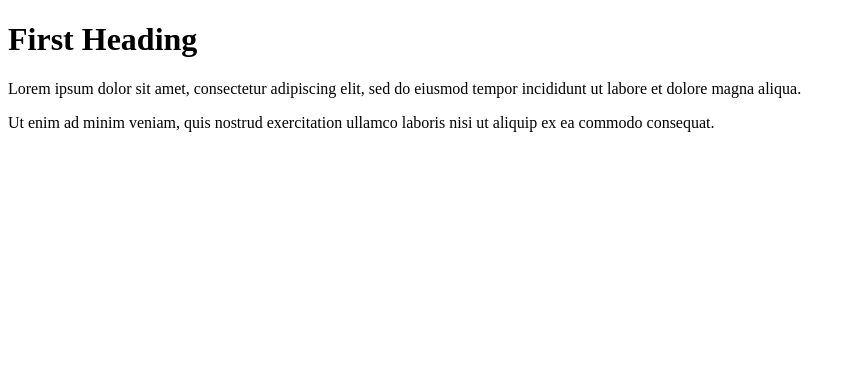
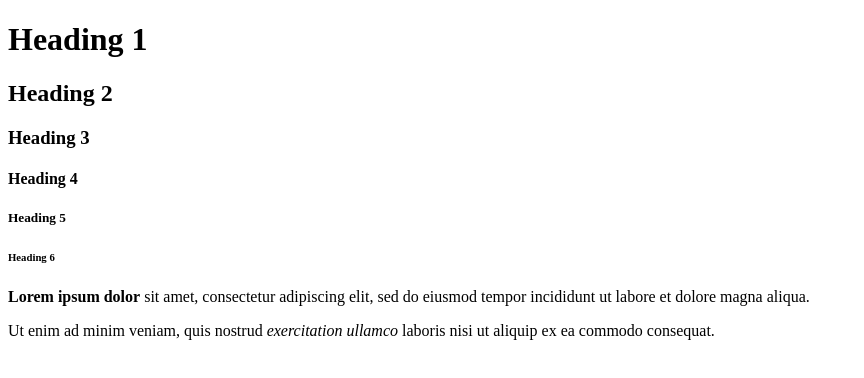
Before and after one commit to AxAodo/git_test, a plain HTML site: page index.html in a window 1280 px wide. Shown: the whole page, without its empty margins (0-864 px from the left). Drawn offline with Linux system fonts and the light colour scheme.

Commit message:
updated index.html

```diff
--- a/index.html
+++ b/index.html
@@ -7,16 +7,22 @@
     <title>Get it Done</title>
   </head>
   <body>
-    <h1>First Heading</h1>
+    <h1>Heading 1</h1>
+    <h2>Heading 2</h2>
+    <h3>Heading 3</h3>
+    <h4>Heading 4</h4>
+    <h5>Heading 5</h5>
+    <h6>Heading 6</h6>
 
     <p>
-      Lorem ipsum dolor sit amet, consectetur adipiscing elit, sed do eiusmod
-      tempor incididunt ut labore et dolore magna aliqua.
+      <strong>Lorem ipsum dolor</strong> sit amet, consectetur adipiscing elit,
+      sed do eiusmod tempor incididunt ut labore et dolore magna aliqua.
     </p>
 
     <p>
-      Ut enim ad minim veniam, quis nostrud exercitation ullamco laboris nisi ut
-      aliquip ex ea commodo consequat.
+      Ut enim ad minim veniam, quis nostrud
+      <em>exercitation ullamco</em> laboris nisi ut aliquip ex ea commodo
+      consequat.
     </p>
   </body>
 </html>
```
